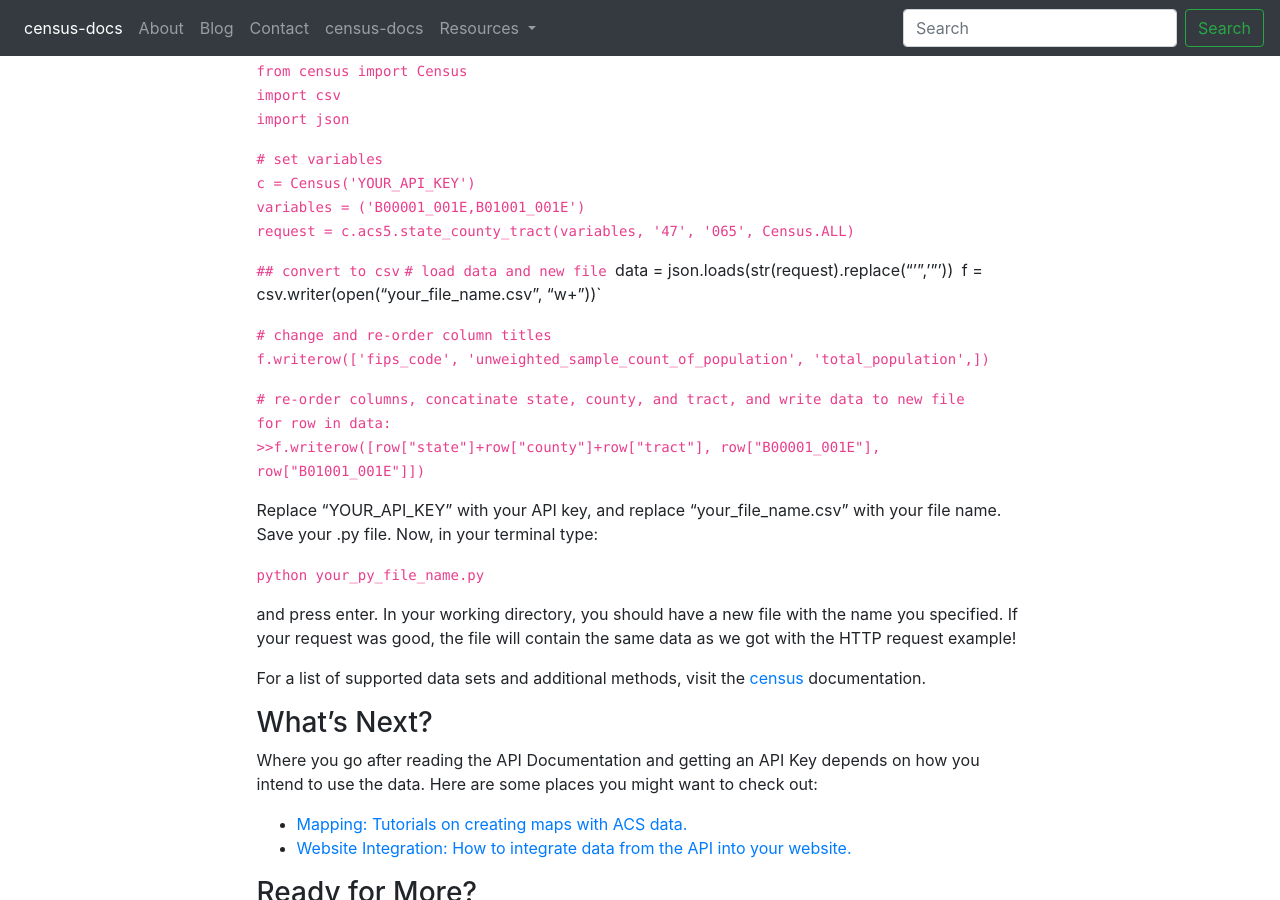
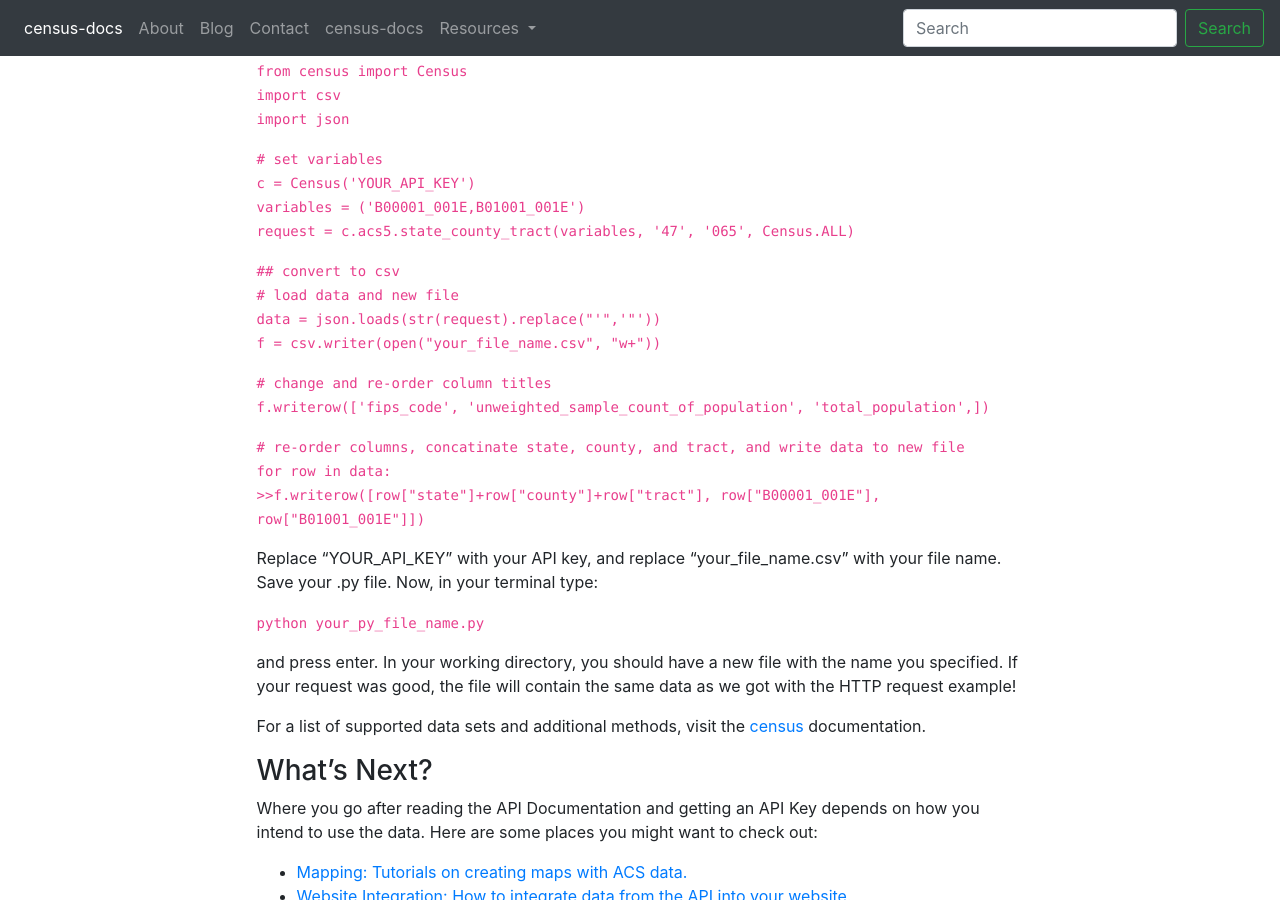
Before and after one commit to shepnathand/census-docs, a Jekyll site: the page built from index.md, in a window 1280 px wide and 900 px high, scrolled down 3732 px. Built offline with Jekyll 4.4.1, drawn with Linux system fonts in a browser that asks for light colours; nearby versions of some CDN libraries; our own code applies the rules of GitHub Pages for plain Markdown files.

Commit message:
fixed python code

```diff
--- a/index.md
+++ b/index.md
@@ -140,7 +140,7 @@ Now, create a .py file. Copy the following code into your new .py file:
   `request = c.acs5.state_county_tract(variables, '47', '065', Census.ALL)`
 
   `## convert to csv`
-  `# load data and new file
+  `# load data and new file`
   `data = json.loads(str(request).replace("'",'"'))`
   `f = csv.writer(open("your_file_name.csv", "w+"))`
 
```
